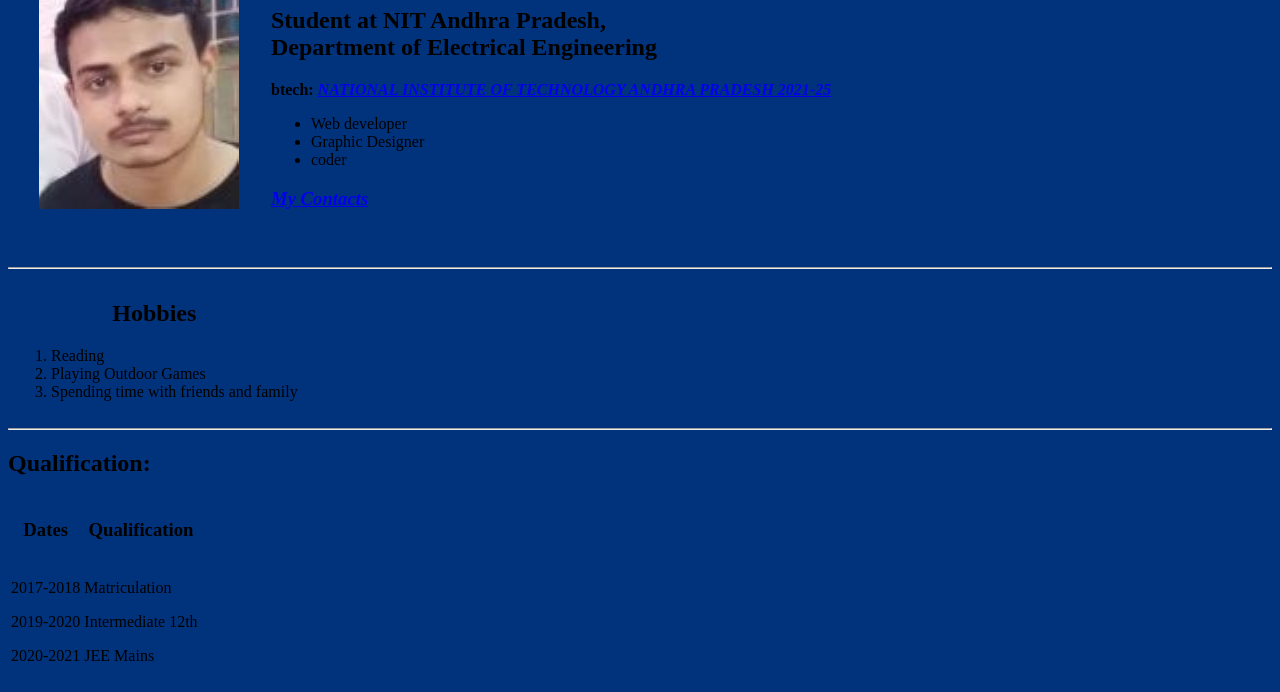
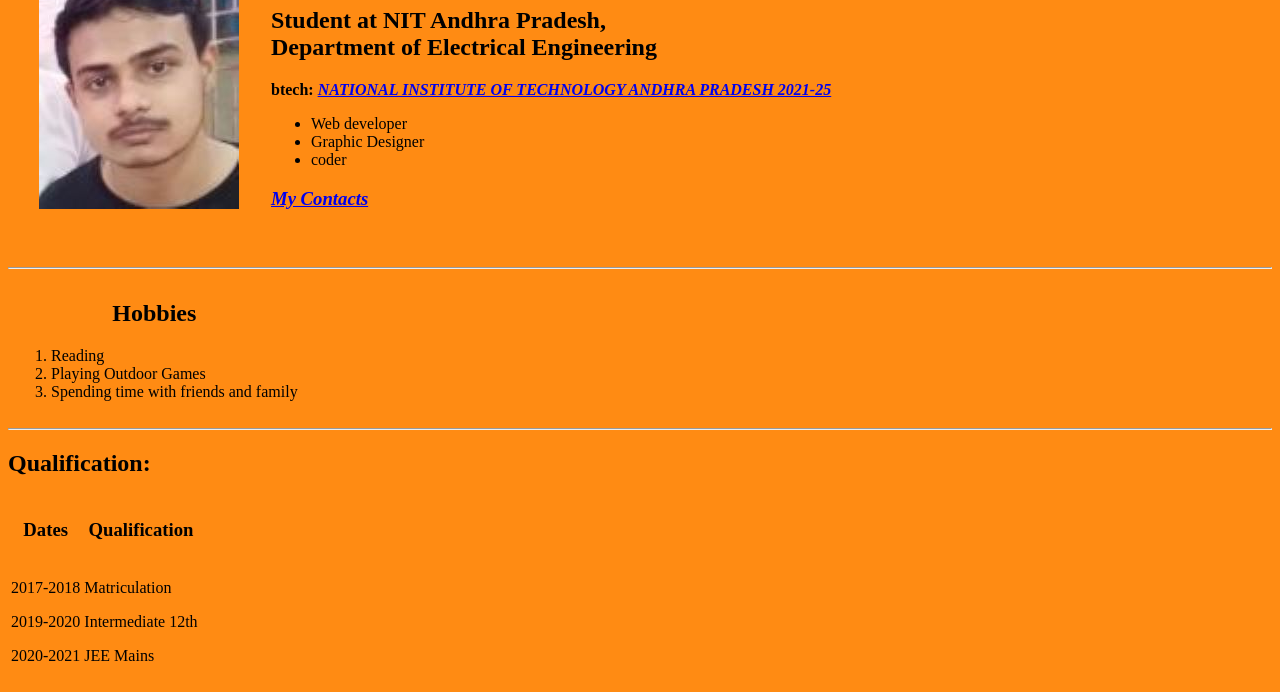
Before and after one commit to Suryanshu2003/SK, a plain HTML site: page index.html in a window 1280 px wide. Shown: the part 112-804 px from the top of the page. Drawn offline with Linux system fonts and the light colour scheme.

Commit message:
Update index.html

```diff
--- a/index.html
+++ b/index.html
@@ -4,7 +4,7 @@
     <meta charset="UTF-8">
     <title>Suryanshu Kumar</title>
 </head>
-<body style="background-color:#00337C ;">
+<body style="background-color:#FF8B13 ;">
     <table cellspacing="30">
             <tr>
                 <td>
```
